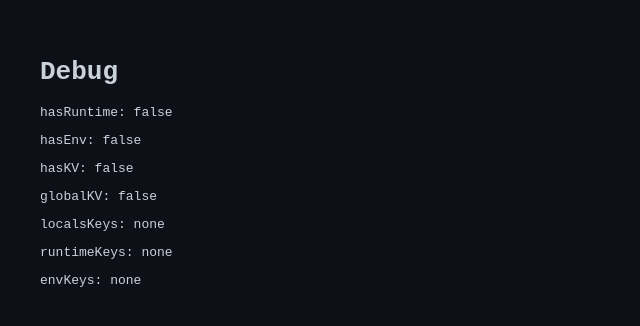
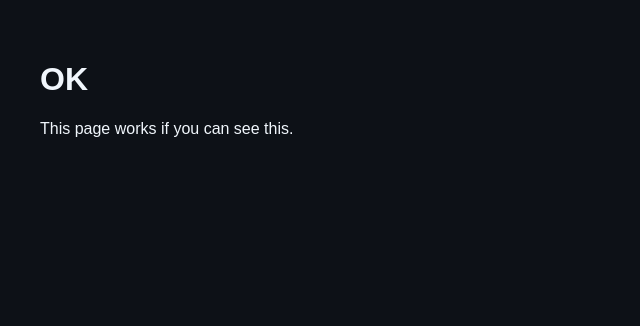
Before and after one commit to funshdd/fcblog, an Astro site: page /debug in a window 1280 px wide. Shown: the whole page, without its empty margins (0-640 px from the left). Built offline with nearby package versions, Linux system fonts and the light colour scheme; Astro itself is replaced by a stand-in of ours; no server answers.

Commit message:
simplify debug, add ping API

```diff
--- a/src/pages/debug.astro
+++ b/src/pages/debug.astro
@@ -1,23 +1,8 @@
 ---
-const locals = (Astro.locals as any);
-const hasRuntime = !!locals?.runtime;
-const hasEnv = !!locals?.runtime?.env;
-const hasKV = !!locals?.runtime?.env?.BLOG_KV;
-const globalKV = !!(globalThis as any).__BLOG_KV__;
-
-const localsKeys = locals ? Object.keys(locals) : [];
-const runtimeKeys = locals?.runtime ? Object.keys(locals.runtime) : [];
-const envKeys = locals?.runtime?.env ? Object.keys(locals.runtime.env) : [];
 ---
 <html>
-<body style="background:#0d1117;color:#c9d1d9;font-family:monospace;padding:2rem;">
-<h1>Debug</h1>
-<p>hasRuntime: {String(hasRuntime)}</p>
-<p>hasEnv: {String(hasEnv)}</p>
-<p>hasKV: {String(hasKV)}</p>
-<p>globalKV: {String(globalKV)}</p>
-<p>localsKeys: {localsKeys.join(', ') || 'none'}</p>
-<p>runtimeKeys: {runtimeKeys.join(', ') || 'none'}</p>
-<p>envKeys: {envKeys.join(', ') || 'none'}</p>
+<body style="background:#0d1117;color:#f0f6fc;padding:2rem;font-family:sans-serif;">
+<h1>OK</h1>
+<p>This page works if you can see this.</p>
 </body>
 </html>
```
Also changed, not shown: src/pages/api/ping.ts (added, +7 -0 lines).
